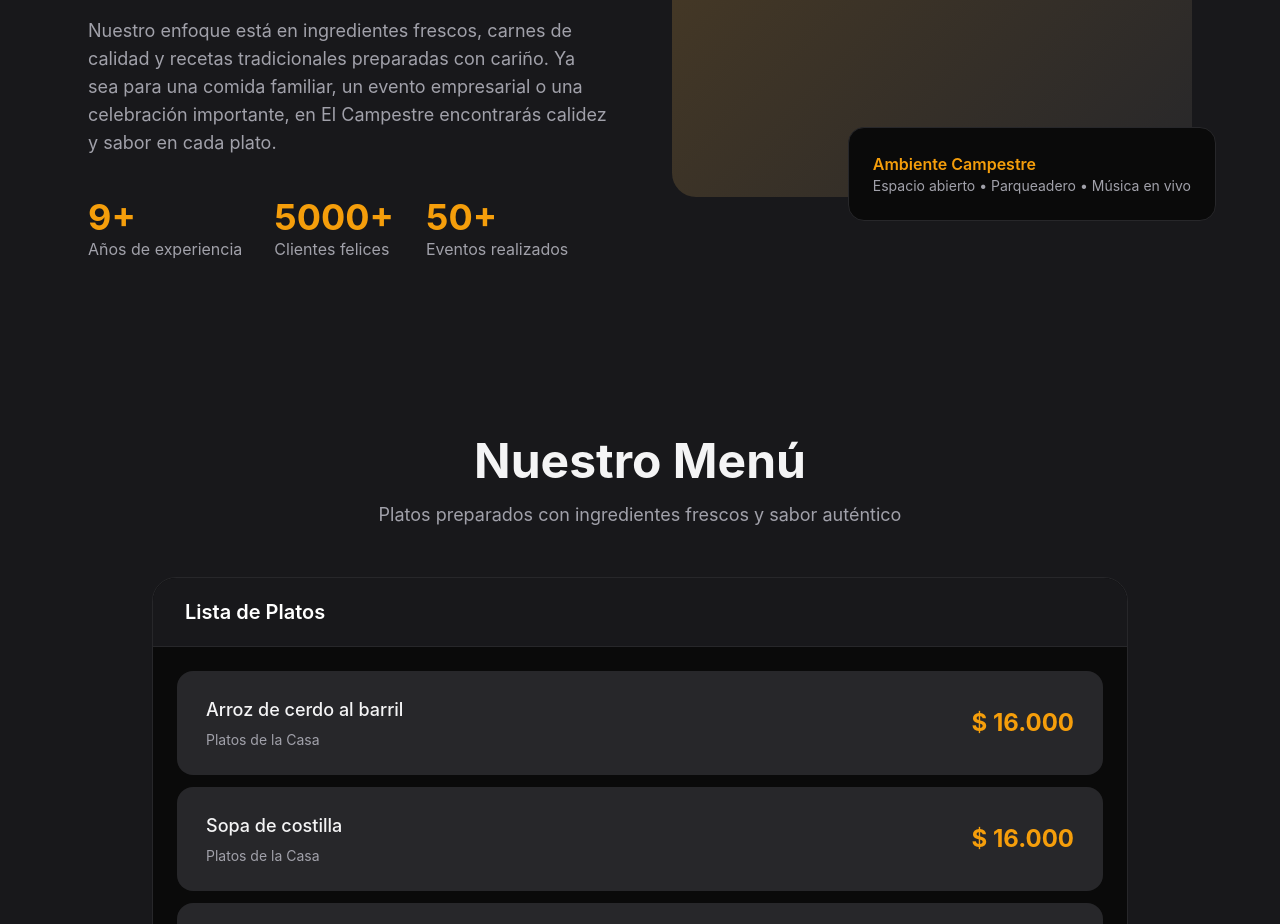
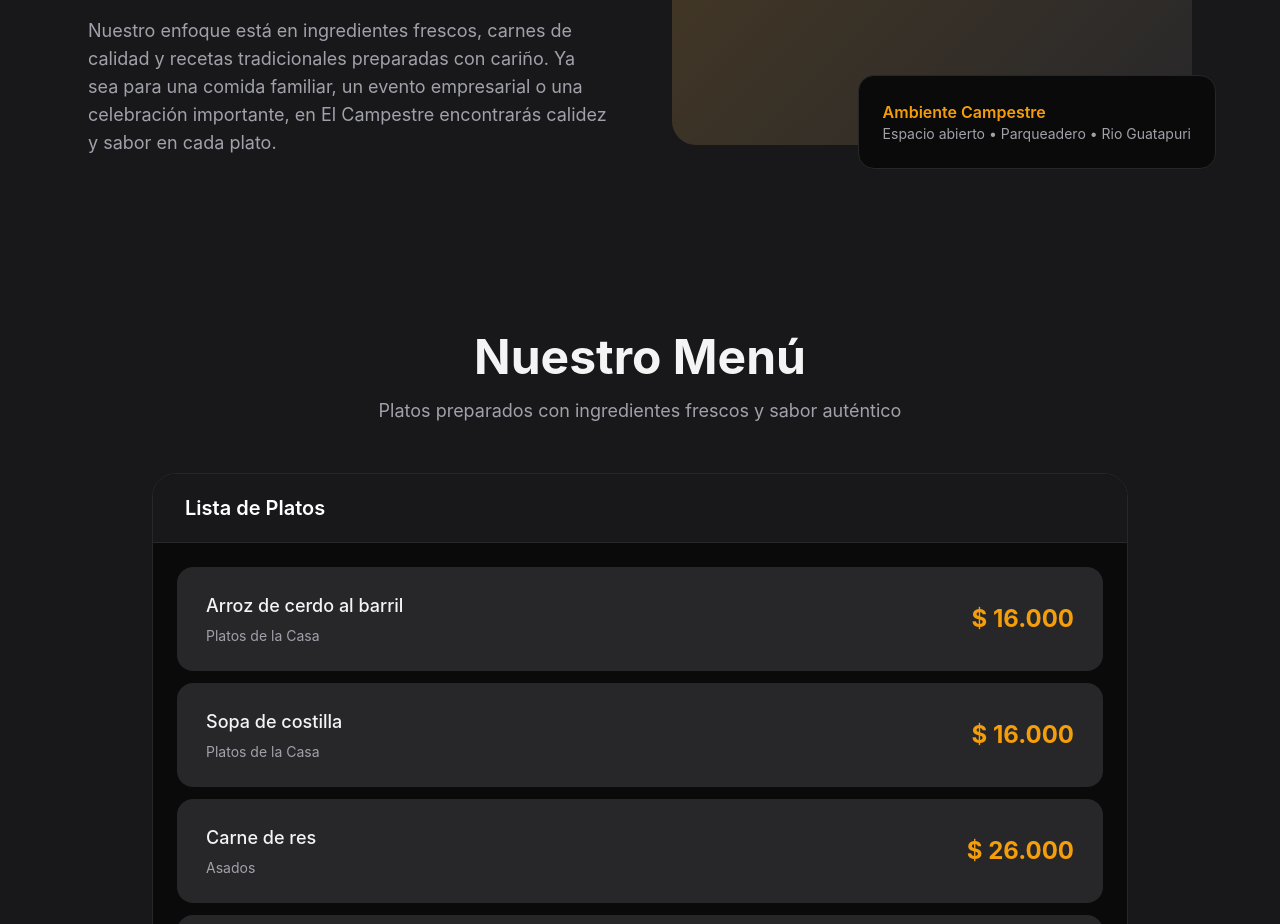
Before and after one commit to T1-ChamitoPro/campestre-web, a React (Vite) app: page / in a window 1280 px wide. Shown: the part 1360-2284 px from the top of the page. Built offline with nearby package versions, Linux system fonts and the light colour scheme.

Commit message:
feature(cantina): mejorar la pagina, corregir el about de la pagina principal, y agregar articulos a la cantina

```diff
--- a/package.json
+++ b/package.json
@@ -10,6 +10,7 @@
     "preview": "vite preview"
   },
   "dependencies": {
+    "framer-motion": "^12.38.0",
     "lucide-react": "^1.8.0",
     "react": "^19.2.4",
     "react-dom": "^19.2.4",
--- a/src/App.tsx
+++ b/src/App.tsx
@@ -1,5 +1,6 @@
 import './index.css'
-import { Routes, Route } from 'react-router-dom'
+import { Routes, Route, useLocation } from 'react-router-dom'
+import { AnimatePresence, motion } from 'framer-motion'
 import Header from './components/layout/Header'
 import Hero from './sections/Hero'
 import About from './sections/About'
@@ -22,14 +23,42 @@ function CampestrePage() {
 }
 
 function App() {
+  const location = useLocation();
+
   return (
-    <Routes>
-      {/* Página Principal - El Campestre */}
-      <Route path="/" element={<CampestrePage />} />
+    <AnimatePresence mode="wait">
+      <Routes location={location} key={location.pathname}>
+        {/* Página Principal - El Campestre */}
+        <Route
+          path="/"
+          element={
+            <motion.div
+              initial={{ opacity: 0, y: 20 }}
+              animate={{ opacity: 1, y: 0 }}
+              exit={{ opacity: 0, y: -20 }}
+              transition={{ duration: 0.1, ease: "easeInOut" }}
+            >
+              <CampestrePage />
+            </motion.div>
+          }
+        />
 
-      {/* Página Exclusiva - La Cantina */}
-      <Route path="/cantina" element={<Cantina />} />
-    </Routes>
+        {/* Página de La Cantina */}
+        <Route
+          path="/cantina"
+          element={
+            <motion.div
+              initial={{ opacity: 0, y: 20 }}
+              animate={{ opacity: 1, y: 0 }}
+              exit={{ opacity: 0, y: -20 }}
+              transition={{ duration: 0.1, ease: "easeInOut" }}
+            >
+              <Cantina />
+            </motion.div>
+          }
+        />
+      </Routes>
+    </AnimatePresence>
   )
 }
 
--- a/src/lib/cantinaData.ts
+++ b/src/lib/cantinaData.ts
@@ -32,4 +32,11 @@ export const cantinaData: CantinaProduct[] = [
   { id: 21, name: "Coca-Cola 2.25 litros", price: 11000, category: "Gaseosas" },
   { id: 22, name: "Postobón 3.125 litros", price: 12000, category: "Gaseosas" },
   { id: 23, name: "Coca-Cola 3 litros", price: 13000, category: "Gaseosas" },
+
+  // Tragos Cortos
+  { id: 24, name: "Aguardiente Verde", price: 70000, category: "Tragos Cortos" },
+  { id: 25, name: "Aguardiente Amarillo", price: 75000, category: "Tragos Cortos" },
+  { id: 26, name: "Aguardiente Azul", price: 80000, category: "Tragos Cortos" },
+  { id: 27, name: "Old Parr (750 ml)", price: 200000, category: "Tragos Cortos" },
+  { id: 28, name: "Buchanna's Master (750 ml)", price: 220000, category: "Tragos Cortos" },
 ];
--- a/src/pages/Cantina.tsx
+++ b/src/pages/Cantina.tsx
@@ -1,12 +1,8 @@
-import { useNavigate } from 'react-router-dom';
+import { cantinaData } from '../lib/cantinaData';
 import Header from '../components/layout/Header';
 import Footer from '../components/layout/Footer';
-import { cantinaData } from '../lib/cantinaData';
-import { ArrowLeft } from 'lucide-react';
 
 export default function Cantina() {
-  const navigate = useNavigate();
-
   const formatPrice = (price: number) => {
     return new Intl.NumberFormat('es-CO', {
       style: 'currency',
@@ -15,56 +11,45 @@ export default function Cantina() {
     }).format(price);
   };
 
-  const goBack = () => navigate('/');
-
   return (
     <div className="min-h-screen bg-dark">
       <Header />
 
-      {/* Hero Image - Foto de La Cantina */}
+      {/* Hero - Foto de La Cantina */}
       <div className="relative h-[65vh] min-h-[500px] flex items-center justify-center overflow-hidden">
         <div className="absolute inset-0 bg-black">
           <img
             src="/src/assets/cantina.jpg"
             alt="La Cantina"
-            className="w-full h-full object-cover"
+            className="w-full h-full object-cover opacity-80"
             onError={(e) => {
               (e.target as HTMLImageElement).style.display = 'none';
             }}
           />
         </div>
-        <div className="absolute inset-0 bg-gradient-to-b from-black/30 via-black/70 to-black" />
+        <div className="absolute inset-0 bg-gradient-to-b from-black/40 via-black/70 to-black" />
 
-        <div className="relative z-10 text-center px-6">
-          <div className="inline-block bg-red-600 text-white font-bold px-8 py-2.5 rounded-full mb-6 tracking-wider">
-            CANTINA
+        <div className="relative z-10 text-center px-6 max-w-3xl">
+          <div className="inline-block bg-red-600 text-white font-bold px-8 py-2.5 rounded-full mb-6 tracking-wider text-sm">
+            LA CANTINA
           </div>
-          <h1 className="text-5xl sm:text-6xl font-bold mb-4">DONDE OSNEIDER</h1>
-          <p className="text-xl text-text-muted max-w-md mx-auto">
+          <h1 className="text-5xl sm:text-6xl font-bold mb-4">La Cantina</h1>
+          <p className="text-xl text-text-muted">
             Bebidas frías • Buen ambiente • Momentos para compartir
           </p>
         </div>
-
-        {/* Botón Volver */}
-        <button
-          onClick={goBack}
-          className="absolute top-8 left-6 sm:left-10 flex items-center gap-2 bg-black/70 hover:bg-black text-white px-6 py-3 rounded-full transition-all z-20 border border-white/20"
-        >
-          <ArrowLeft size={20} />
-          Volver al Restaurante
-        </button>
       </div>
 
-      {/* Productos */}
+      {/* Lista de Productos */}
       <div className="max-w-5xl mx-auto px-6 pb-24">
-        <div className="grid md:grid-cols-2 gap-12">
+        <div className="space-y-16">
 
           {/* Bebidas Embriagantes */}
           <div>
             <h2 className="text-4xl font-bold text-red-400 mb-10 flex items-center gap-3">
               🍺 Bebidas Embriagantes
             </h2>
-            <div className="space-y-4">
+            <div className="grid sm:grid-cols-2 gap-4">
               {cantinaData
                 .filter(p => p.category === "Bebidas Embriagantes")
                 .map(product => (
@@ -83,7 +68,7 @@ export default function Cantina() {
             <h2 className="text-4xl font-bold text-yellow-400 mb-10 flex items-center gap-3">
               🥤 Gaseosas y Refrescos
             </h2>
-            <div className="space-y-4">
+            <div className="grid sm:grid-cols-2 gap-4">
               {cantinaData
                 .filter(p => p.category === "Gaseosas")
                 .map(product => (
@@ -96,6 +81,26 @@ export default function Cantina() {
                 ))}
             </div>
           </div>
+
+          {/* Tragos Cortos */}
+          <div>
+            <h2 className="text-4xl font-bold text-amber-400 mb-10 flex items-center gap-3">
+              🥃 Tragos Cortos / Botellas Premium
+            </h2>
+            <div className="grid sm:grid-cols-2 gap-4">
+              {cantinaData
+                .filter(p => p.category === "Tragos Cortos")
+                .map(product => (
+                  <div key={product.id} className="bg-zinc-light rounded-2xl px-7 py-6 flex justify-between items-center border border-amber-500/20">
+                    <p className="text-lg font-medium">{product.name}</p>
+                    <p className="text-2xl font-bold text-amber-400">
+                      {formatPrice(product.price)}
+                    </p>
+                  </div>
+                ))}
+            </div>
+          </div>
+
         </div>
       </div>
 
--- a/src/sections/About.tsx
+++ b/src/sections/About.tsx
@@ -28,27 +28,11 @@ export default function About() {
                 celebración importante, en El Campestre encontrarás calidez y sabor en cada plato.
               </p>
             </div>
-
-            <div className="mt-10 flex flex-wrap gap-8">
-              <div>
-                <p className="text-4xl font-bold text-primary">9+</p>
-                <p className="text-text-muted">Años de experiencia</p>
-              </div>
-              <div>
-                <p className="text-4xl font-bold text-primary">5000+</p>
-                <p className="text-text-muted">Clientes felices</p>
-              </div>
-              <div>
-                <p className="text-4xl font-bold text-primary">50+</p>
-                <p className="text-text-muted">Eventos realizados</p>
-              </div>
-            </div>
           </div>
 
-          {/* Imagen */}
+          {/* Imagen / Decoración */}
           <div className="relative">
             <div className="aspect-square bg-zinc-light rounded-3xl overflow-hidden">
-              {/* Aquí puedes poner otra foto del restaurante más adelante */}
               <div className="w-full h-full bg-gradient-to-br from-primary/20 to-transparent flex items-center justify-center">
                 <span className="text-8xl opacity-10">🌳</span>
               </div>
@@ -57,7 +41,7 @@ export default function About() {
             {/* Decoración */}
             <div className="absolute -bottom-6 -right-6 bg-dark border border-zinc-light p-6 rounded-2xl">
               <p className="font-semibold text-primary">Ambiente Campestre</p>
-              <p className="text-sm text-text-muted">Espacio abierto • Parqueadero • Música en vivo</p>
+              <p className="text-sm text-text-muted">Espacio abierto • Parqueadero • Rio Guatapuri </p>
             </div>
           </div>
 
```
Also changed, not shown: 1 other file (tests, documents, lock files or other folders).
